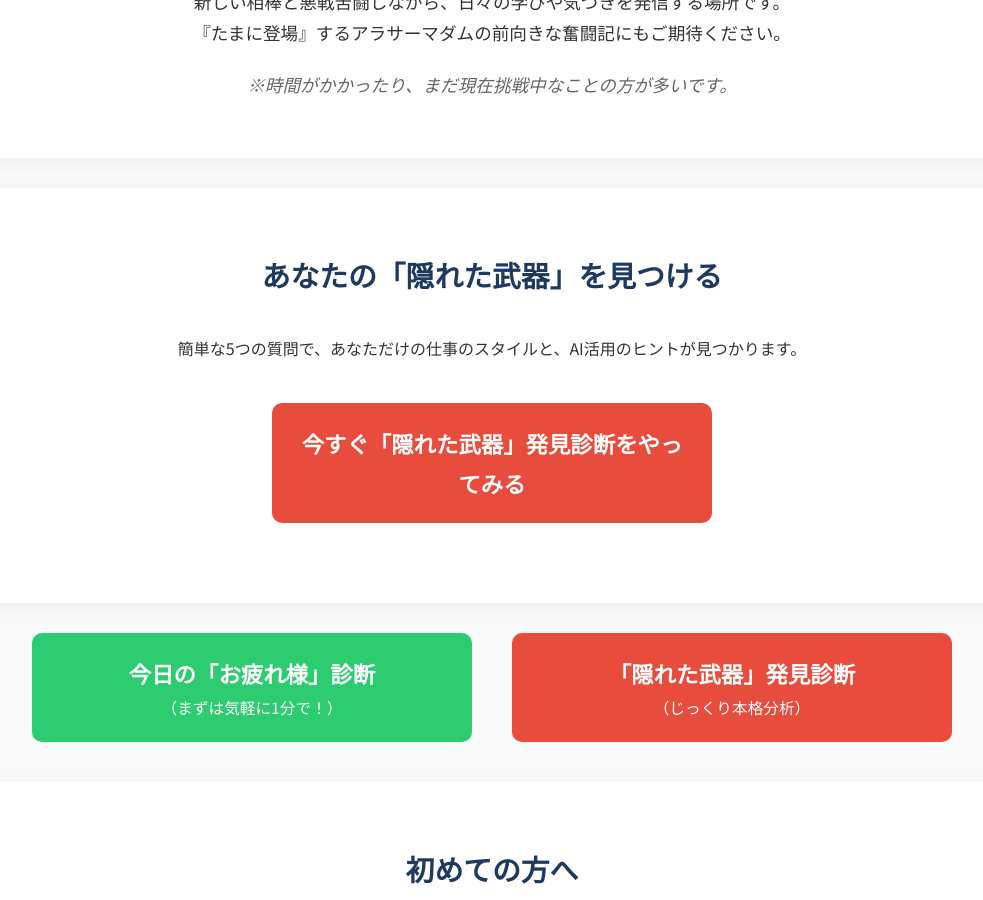
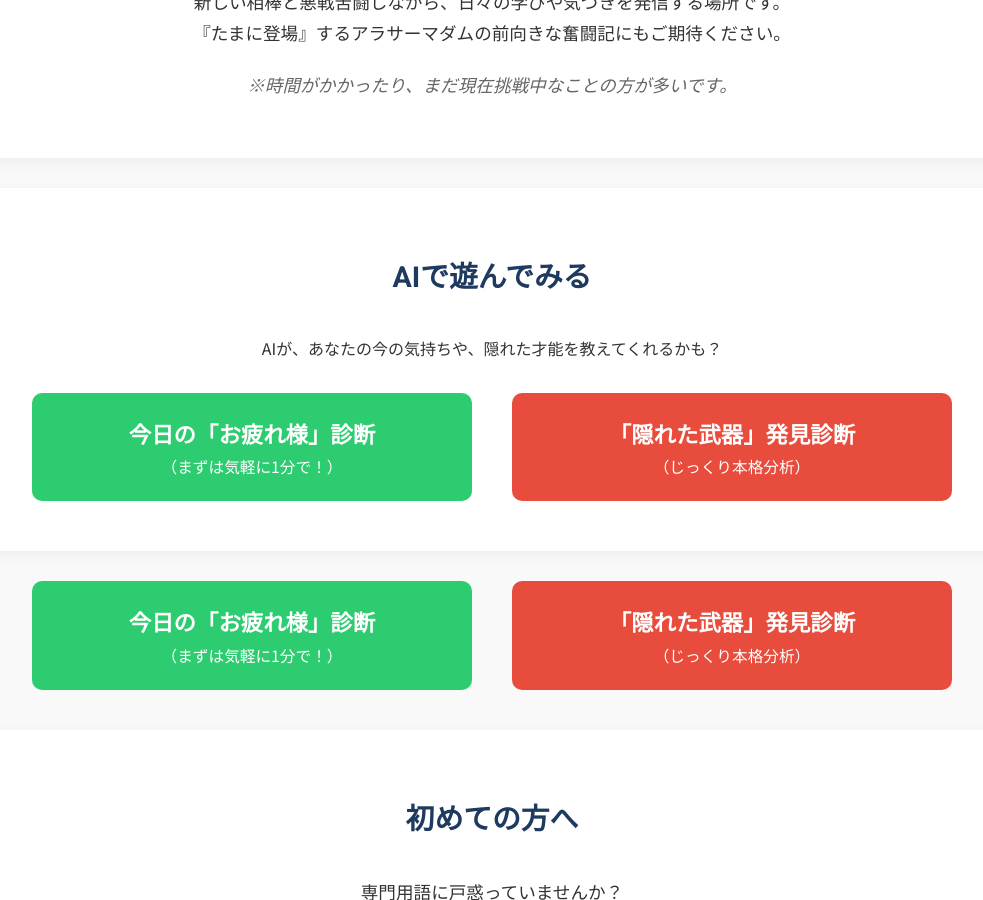
Before and after one commit to 0513reo/reo, a Jekyll site: the page built from index.html, in a window 1280 px wide and 900 px high, scrolled down 1239 px. Shown: the whole window, without its empty margins (148-1131 px from the left). Built offline with Jekyll 4.4.1, drawn with Linux system fonts in a browser that asks for light colours.

Commit message:
Add files via upload

```diff
--- a/index.html
+++ b/index.html
@@ -76,13 +76,23 @@ title: トップページ
         </section>
 
 <section class="section">
-    <h2 class="section-title">あなたの「隠れた武器」を見つける</h2>
-    <p style="text-align:center;">簡単な5つの質問で、あなただけの仕事のスタイルと、AI活用のヒントが見つかります。</p>
+    <h2 class="section-title">AIで遊んでみる</h2>
+    <p style="text-align:center;">AIが、あなたの今の気持ちや、隠れた才能を教えてくれるかも？</p>
 
-    <div style="text-align: center; margin-top: 20px;">
-        <a href="{{ site.baseurl }}/shindan.html" class="main-button" style="background-color: #e74c3c;">
-            今すぐ「隠れた武器」発見診断をやってみる
+    <div style="display: flex; justify-content: center; gap: 20px; margin-top: 20px; flex-wrap: wrap;">
+
+        <!-- ボタン1：「お疲れ様」診断（入り口）への正しいリンク -->
+        <a href="{{ site.baseurl }}/shindan-entrance.html" class="main-button" style="background-color: #2ecc71; margin: 10px; width: 40%; min-width: 280px;">
+            今日の「お疲れ様」診断
+            <span style="display: block; font-size: 0.7em; font-weight: normal;">（まずは気軽に1分で！）</span>
         </a>
+
+        <!-- ボタン2：「隠れた武器」診断（本丸）への正しいリンク -->
+        <a href="{{ site.baseurl }}/shindan-job.html" class="main-button" style="background-color: #e74c3c; margin: 10px; width: 40%; min-width: 280px;">
+            「隠れた武器」発見診断
+            <span style="display: block; font-size: 0.7em; font-weight: normal;">（じっくり本格分析）</span>
+        </a>
+
     </div>
 </section>
 
```
Also changed, not shown: shindan-job.html (added, +76 -0 lines).
